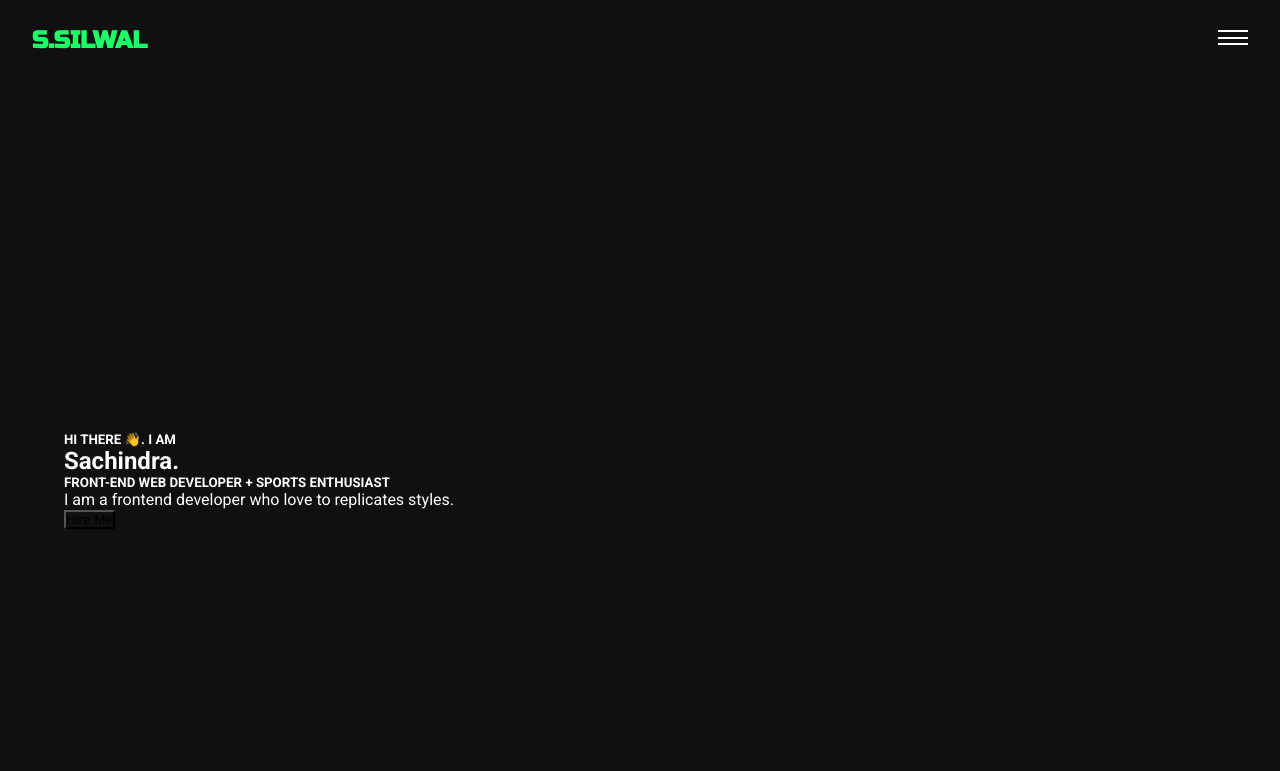
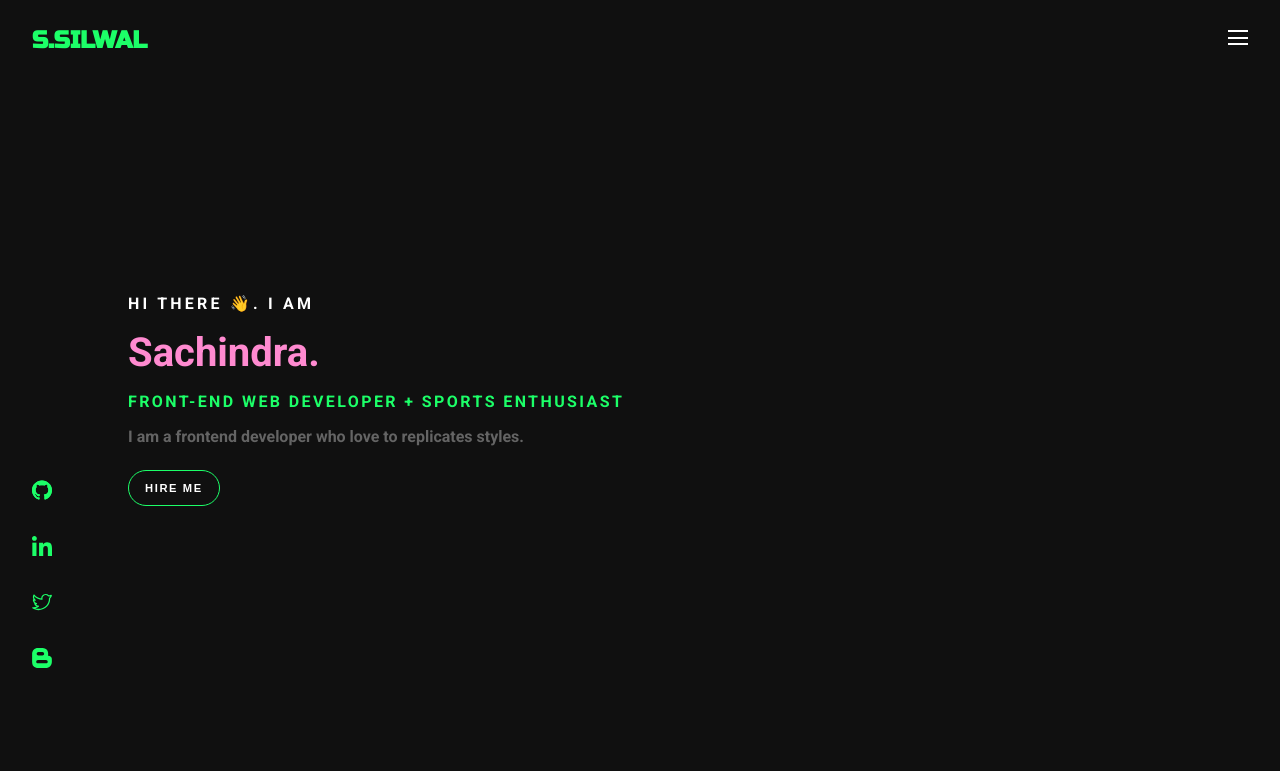
Before and after one commit to binchin/Portfolio, a plain HTML site: page index.html in a window 1280 px wide. Drawn offline with Linux system fonts and the light colour scheme.

Commit message:
Hero section completed

```diff
--- a/index.html
+++ b/index.html
@@ -23,16 +23,24 @@
             </div>
         </nav>
     </header>
+    <div class="social-links">
+        <a href="https://github.com/binchin" target="_blank"><img src="/logo/github 8.svg" alt="" srcset=""></a>
+        <a href="https://www.linkedin.com/in/sachindra-silwal-b95175186/" target="_blank"><img src="/logo/linkedin 1.svg" alt="" srcset=""></a>
+        <a href="https://twitter.com/sachindrasilwa2" target="_blank"><img src="/logo/twitter 1.svg" alt="" srcset=""></a>
+        <a href="https://sports.sachindrasilwal.com.np/" target="_blank"><img src="/logo/blogger-logotype 1.svg" alt="" srcset=""></a>
+    </div>
+
     <section class="hero">
         <div class="personal-details">
-            <h5>HI THERE 👋.  I AM </h5>
+            <h5 class="hi">HI THERE 👋.  I AM </h5>
             <h2>Sachindra.</h2>
-            <h5>FRONT-END WEB DEVELOPER <span>+</span> SPORTS ENTHUSIAST</h5>
+            <h5 class="front" >FRONT-END WEB DEVELOPER <span>+</span> SPORTS ENTHUSIAST</h5>
             <p>I am a frontend developer who love to replicates styles. </p>
             <div class="btn">
-                <button type="submit">Hire Me</button>
+                <button type="submit">HIRE ME</button>
             </div>
         </div>
     </section>
+
 </body>
 </html>
--- a/style.css
+++ b/style.css
@@ -7,6 +7,7 @@
 body {
   font-family: "Roboto", sans-serif;
   color: #ffffff;
+  position: relative;
 }
 
 /* NAVBAR  */
@@ -31,20 +32,78 @@ nav {
 }
 .burger span {
   border: 1px solid #ffffff;
+  cursor: pointer;
 }
 .span1,
 .span2,
 .span3 {
-  width: 30px;
+  width: 20px;
   margin-bottom: 0.3rem;
 }
-
+/* SOCIAL LINKS */
+.social-links {
+  display: flex;
+  flex-direction: column;
+  position: fixed;
+  bottom: 0;
+  left: 0;
+  margin: 2rem;
+  padding: 4rem 0rem;
+}
+.social-links img {
+  width: 20px;
+  padding-bottom: 2rem;
+  cursor: pointer;
+}
 /* HERO SECTION  */
 .hero {
   min-height: 100vh;
   display: flex;
 }
+/* PERSONAL DETAILS  */
 .personal-details {
-  width: 90%;
+  width: 80%;
   margin: auto;
+  padding-bottom: 10rem;
 }
+.personal-details .hi {
+  padding-bottom: 1rem;
+  font-size: 1rem;
+  letter-spacing: 0.2rem;
+  font-weight: bold;
+}
+.personal-details h2 {
+  font-size: 2.5rem;
+  color: #ff8ad0;
+  padding-bottom: 1rem;
+  font-weight: bold;
+}
+.personal-details .front {
+  padding-bottom: 1rem;
+  color: #1cff68;
+  font-size: 1rem;
+  letter-spacing: 0.15rem;
+  font-weight: bold;
+}
+.personal-details p {
+  color: #646464;
+  padding-bottom: 1.5rem;
+  font-size: 1rem;
+  font-weight: bold;
+}
+.personal-details .btn button {
+  padding: 0.7rem 1rem;
+  border: 1px solid #1cff68;
+  border-radius: 20px;
+  color: #ffffff;
+  font-size: 0.7rem;
+  letter-spacing: 0.1rem;
+  transition: 0.5s ease;
+  font-weight: bold;
+  cursor: pointer;
+}
+.personal-details .btn button:hover {
+  background-color: #1cff68;
+  color: #101010;
+  font-weight: bold;
+}
```
